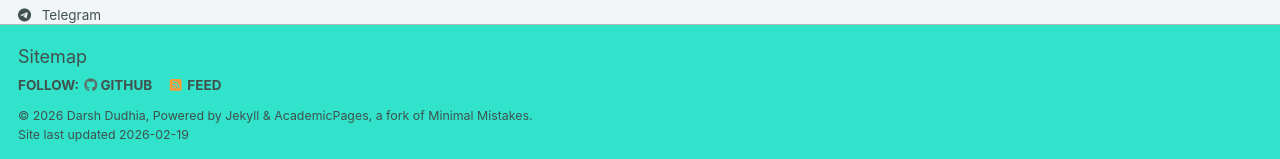
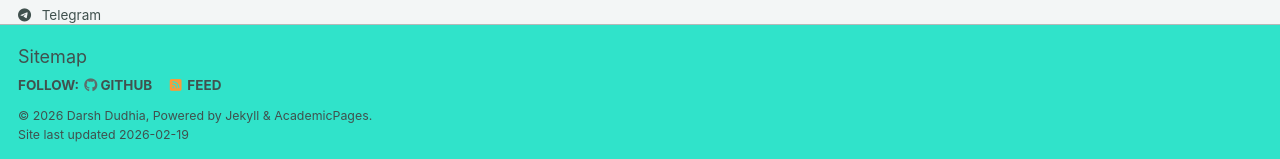
Before and after one commit to darshdudhia/darshdudhia.github.io, a Jekyll site: the page built from _pages/about.md, in a window 1280 px wide and 900 px high, scrolled down 891 px. Shown: the part 738-897 px from the top of the window. Built offline with Jekyll 4.4.1, drawn with Linux system fonts in a browser that asks for light colours; some web fonts are replaced; a script bundle is joined from its source files by our own code; library files that are not in the unit come from our copies.

Commit message:
Fix copyright notice in footer.html

```diff
--- a/_includes/footer.html
+++ b/_includes/footer.html
@@ -20,6 +20,6 @@
 {% endif %}
 
 <div class="page__footer-copyright">
-  &copy; {{ site.time | date: '%Y' }} {{ site.name | default: site.title }}, {{ site.data.ui-text[site.locale].powered_by | default: "Powered by" }} <a href="https://jekyllrb.com" rel="nofollow">Jekyll</a> &amp; <a href="https://github.com/academicpages/academicpages.github.io">AcademicPages</a>, a fork of <a href="https://mademistakes.com/work/minimal-mistakes-jekyll-theme/" rel="nofollow">Minimal Mistakes</a>.<br />
+  &copy; {{ site.time | date: '%Y' }} {{ site.name | default: site.title }}, {{ site.data.ui-text[site.locale].powered_by | default: "Powered by" }} <a href="https://jekyllrb.com" rel="nofollow">Jekyll</a> &amp; <a href="https://github.com/academicpages/academicpages.github.io">AcademicPages</a>.<br />
   Site last updated {{ "now" | date: '%Y-%m-%d' }}
 </div>
```
